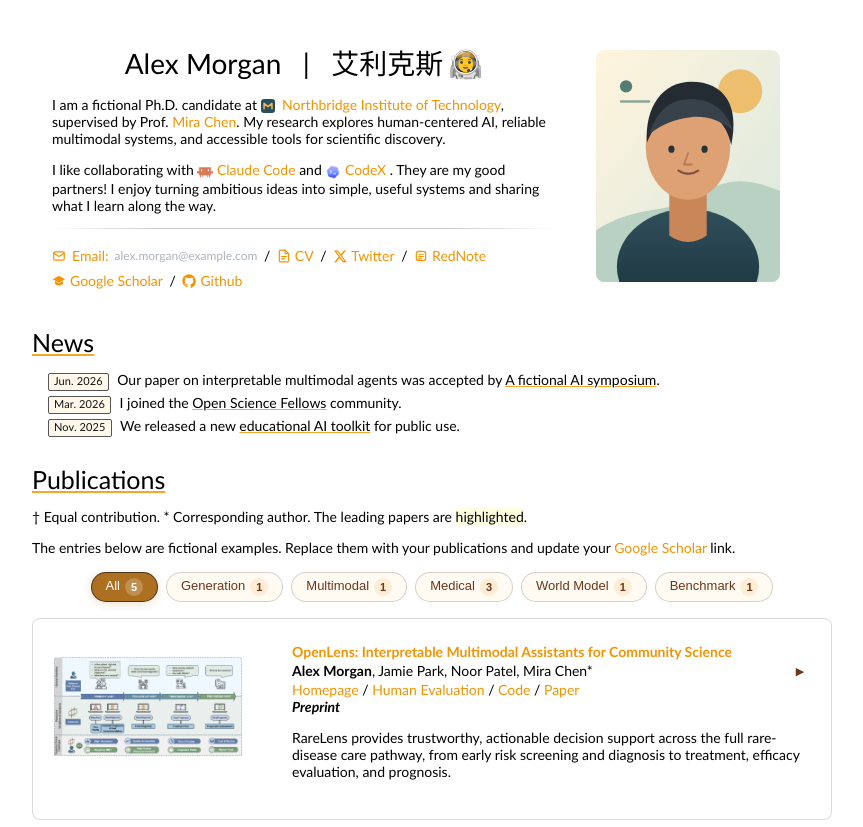
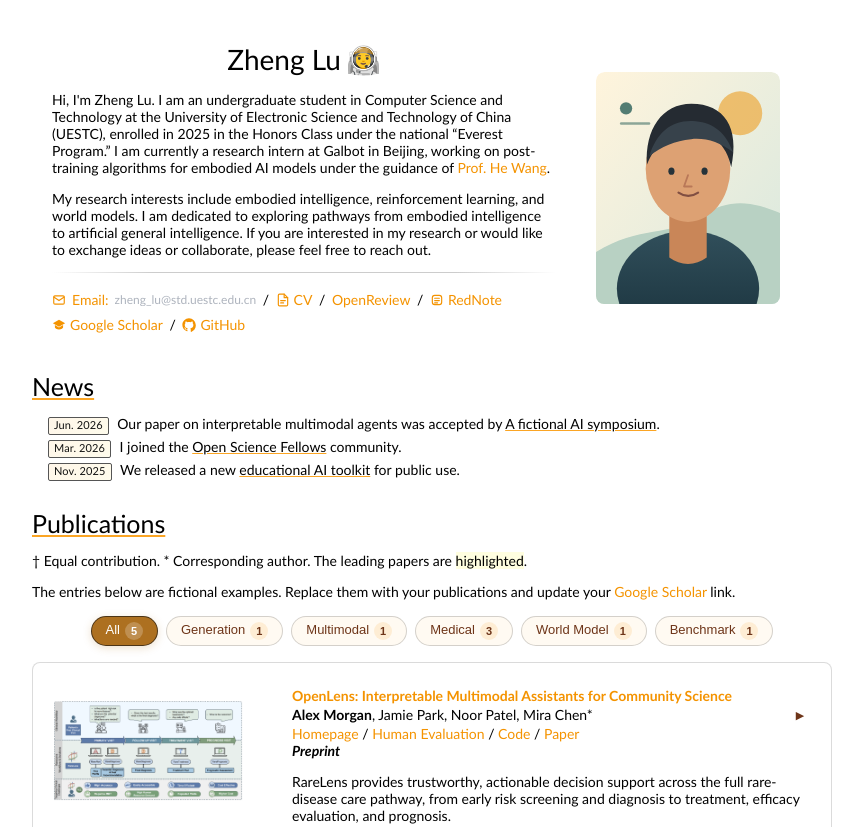
Before and after one commit to Zheng-Lu-CS/Zheng-Lu-CS.github.io, a plain HTML site: page index.html in a window 1280 px wide. Shown: the top 827 px of the page, without its empty margins (208-1071 px from the left). Drawn offline with Linux system fonts and the light colour scheme.

Commit message:
Update Zheng Lu biography and contact links

```diff
--- a/index.html
+++ b/index.html
@@ -1,8 +1,8 @@
 <!DOCTYPE HTML>
 <html lang="en">
 <head><meta http-equiv="Content-Type" content="text/html; charset=UTF-8">
-  <title>Alex Morgan | Personal Homepage Template</title>
-  <meta name="author" content="Alex Morgan">
+  <title>Zheng Lu | Academic Homepage</title>
+  <meta name="author" content="Zheng Lu">
   <meta name="viewport" content="width=device-width, initial-scale=1">
   <link rel="stylesheet" type="text/css" href="stylesheet.css">
   <link rel="icon" type="image/svg+xml" href="images/template/avatar.svg">
@@ -23,43 +23,26 @@
           <tr style="padding:0px">
             <td style="padding:2.5%;width:68%;vertical-align:middle">
               <p style="text-align:center">
-                <name>Alex Morgan &nbsp | &nbsp 艾利克斯<span id="astronaut-btn" style="cursor: pointer; margin-left: 5px;" title="Copy bio">🧑‍🚀</span></name>
+                <name>Zheng Lu<span id="astronaut-btn" style="cursor: pointer; margin-left: 5px;" title="Copy bio">🧑‍🚀</span></name>
               </p>
-			<p>
-			  I am a fictional Ph.D. candidate at
-			  <img
-			    src="images/template/institute.svg"
-			    alt="Northbridge Institute logo"
-			    style="height:1em; vertical-align:middle; margin-right:4px;"
-			  >
-			  <a href="#">Northbridge Institute of Technology</a>, supervised by Prof.
-			  <a href="#">Mira Chen</a>. My research explores human-centered AI, reliable multimodal systems, and accessible tools for scientific discovery.
-			</p>
-			<p>
-				I like collaborating with
-				<a href="https://github.com/anthropics/claude-code">
-				  <img src="images/icon/claudecode.png" alt="Claude Code icon" style="height:16px; vertical-align:middle;">
-				  Claude Code
-				</a>
-				and
-				<a href="https://github.com/openai/codex">
-				  <img src="images/icon/codex.png" alt="Codex icon" style="height:16px; vertical-align:middle;">
-				  CodeX
-				</a>
-				. They are my good partners! I enjoy turning ambitious ideas into simple, useful systems and sharing what I learn along the way.
-			</p>
+              <p class="bio-paragraph">
+                Hi, I'm Zheng Lu. I am an undergraduate student in Computer Science and Technology at the University of Electronic Science and Technology of China (UESTC), enrolled in 2025 in the Honors Class under the national &ldquo;Everest Program.&rdquo; I am currently a research intern at Galbot in Beijing, working on post-training algorithms for embodied AI models under the guidance of <a href="https://hughw19.github.io/">Prof. He Wang</a>.
+              </p>
+              <p class="bio-paragraph">
+                My research interests include embodied intelligence, reinforcement learning, and world models. I am dedicated to exploring pathways from embodied intelligence to artificial general intelligence. If you are interested in my research or would like to exchange ideas or collaborate, please feel free to reach out.
+              </p>
 			<div style="width: 100%; height: 1px; background: linear-gradient(to right, transparent, #ccc 20%, #ccc 80%, transparent); margin: 10px 0;"></div>
 
               <p class="contact-links">
                 <span class="contact-line">
-                <a href="mailto:alex.morgan@example.com" id="email-copy" class="email-link" title="Click to copy email">
+                <a href="mailto:zheng_lu@std.uestc.edu.cn" id="email-copy" class="email-link" title="Click to copy email">
                   <svg aria-hidden="true" viewBox="0 0 24 24" fill="none" stroke="currentColor" stroke-width="2" stroke-linecap="round" stroke-linejoin="round">
                     <rect x="3" y="5" width="18" height="14" rx="2"></rect>
                     <path d="m3 7 9 6 9-6"></path>
                   </svg>
-                  Email: <span class="contact-sub">alex.morgan@example.com</span>
+                  Email: <span class="contact-sub">zheng_lu@std.uestc.edu.cn</span>
                 </a> &nbsp/&nbsp
-                <a href="#" title="Replace with your CV">
+                <a href="cv.pdf" title="Curriculum Vitae" target="_blank" rel="noopener noreferrer">
                   <svg aria-hidden="true" viewBox="0 0 24 24" fill="none" stroke="currentColor" stroke-width="2" stroke-linecap="round" stroke-linejoin="round">
                     <path d="M14 2H6a2 2 0 0 0-2 2v16a2 2 0 0 0 2 2h12a2 2 0 0 0 2-2V8Z"></path>
                     <path d="M14 2v6h6"></path>
@@ -68,13 +51,8 @@
                   </svg>
                   CV
                 </a> &nbsp/&nbsp
-				<a href="#" title="Replace with your social profile">
-                  <svg aria-hidden="true" viewBox="0 0 24 24" fill="currentColor">
-                    <path d="M18.9 2.5h3.4l-7.4 8.5 8.7 11.5h-6.8l-5.3-7-6.1 7H2l7.9-9L1.6 2.5h7l4.8 6.4 5.5-6.4Zm-1.2 18h1.9L7.6 4.4h-2l12.1 16.1Z"></path>
-                  </svg>
-                  Twitter
-                </a> &nbsp/&nbsp
-				<a href="#" title="Replace with your social profile">
+				<a href="https://openreview.net/profile?id=~Zheng_Lu11" title="OpenReview profile">OpenReview</a> &nbsp/&nbsp
+				<a href="https://www.xiaohongshu.com/user/profile/69b0efc5000000003201f8a5" title="RedNote profile">
                   <svg aria-hidden="true" viewBox="0 0 24 24" fill="none" stroke="currentColor" stroke-width="2" stroke-linecap="round" stroke-linejoin="round">
                     <rect x="4" y="4" width="16" height="16" rx="4"></rect>
                     <path d="M8 9h8"></path>
@@ -85,7 +63,7 @@
                 </a>
                 </span>
                 <span class="contact-line">
-                <a href="#" title="Replace with your Scholar profile">
+                <a href="https://scholar.google.com/citations?user=8BOq9eUAAAAJ" title="Google Scholar profile">
                   <svg aria-hidden="true" viewBox="0 0 24 24" fill="currentColor">
                     <path d="M12 3 1.5 9 12 15 22.5 9 12 3Z"></path>
                     <path d="M5 12.1v4.2c0 1.2 3.1 3.2 7 3.2s7-2 7-3.2v-4.2l-7 4-7-4Z"></path>
@@ -93,17 +71,17 @@
                   Google Scholar
                 </a>
                 &nbsp/&nbsp
-                <a href="#" title="Replace with your GitHub profile">
+                <a href="https://github.com/Zheng-Lu-CS" title="GitHub profile">
                   <svg aria-hidden="true" viewBox="0 0 24 24" fill="currentColor">
                     <path d="M12 .5C5.7.5.6 5.6.6 11.9c0 5 3.3 9.3 7.9 10.8.6.1.8-.3.8-.6v-2c-3.2.7-3.9-1.4-3.9-1.4-.5-1.3-1.3-1.7-1.3-1.7-1.1-.7.1-.7.1-.7 1.2.1 1.8 1.2 1.8 1.2 1 .1.5 2.7 3.2 1.9.1-.8.4-1.3.8-1.6-2.6-.3-5.3-1.3-5.3-5.7 0-1.3.5-2.3 1.2-3.1-.1-.3-.5-1.6.1-3.1 0 0 1-.3 3.2 1.2.9-.3 1.9-.4 2.9-.4s2 .1 2.9.4c2.2-1.5 3.2-1.2 3.2-1.2.6 1.5.2 2.8.1 3.1.8.9 1.2 1.8 1.2 3.1 0 4.4-2.7 5.4-5.3 5.7.4.4.8 1.1.8 2.2v3.2c0 .3.2.7.8.6 4.6-1.5 7.9-5.8 7.9-10.8C23.4 5.6 18.3.5 12 .5Z"></path>
                   </svg>
-                  Github
+                  GitHub
                 </a>
                 </span>
 			  </p>
             </td>
             <td style="padding:2.5%;width:40%;max-width:40%">
-              <img style="width:85%;max-width:85%;border-radius:8px;" alt="Abstract placeholder portrait for a fictional person" src="images/template/avatar.svg">
+              <img style="width:85%;max-width:85%;border-radius:8px;" alt="Placeholder portrait" src="images/template/avatar.svg">
             </td>
           </tr>
         </tbody></table>
@@ -297,13 +275,13 @@
 
             // 复制简介功能
             document.getElementById('astronaut-btn').addEventListener('click', function(e) {
-              const text = "Alex Morgan is a fictional Ph.D. candidate at Northbridge Institute of Technology. Their research explores human-centered AI, reliable multimodal systems, and accessible tools for scientific discovery. This profile is sample content for a reusable personal homepage template.";
+              const text = Array.from(document.querySelectorAll('#about .bio-paragraph')).map(p => p.textContent.replace(/\s+/g, ' ').trim()).join('\n\n');
               copyText(text, e);
             });
 
             document.getElementById('email-copy').addEventListener('click', function(e) {
               e.preventDefault();
-              copyText('alex.morgan@example.com', e);
+              copyText('zheng_lu@std.uestc.edu.cn', e);
             });
 
           </script>
@@ -886,15 +864,15 @@
       <div class="mountain-content">
         <h2>Keep Exploring</h2>
         <p class="mountain-sub">Do what matters, even when it's hard.</p>
-        <a href="mailto:alex.morgan@example.com" class="mountain-cta">
+        <a href="mailto:zheng_lu@std.uestc.edu.cn" class="mountain-cta">
           <svg viewBox="0 0 24 24" fill="currentColor" aria-hidden="true"><path d="M8 5v14l11-7z"/></svg>
           <span>Get in Touch</span>
         </a>
         <p class="mountain-footnote">
-          <span>Alex Morgan | Fictional template profile</span>
-          <span class="mountain-updated">Last updated: <!-- LAST_UPDATED_START -->July 30, 2026<!-- LAST_UPDATED_END -->.</span>
+          <span>Zheng Lu | Academic Homepage</span>
+          <span class="mountain-updated">Last updated: <!-- LAST_UPDATED_START -->October 7, 2026<!-- LAST_UPDATED_END -->.</span>
           <span class="mountain-template">
-            This is a reusable personal homepage template. Replace the fictional sample content with your own.
+            Built with a personal homepage template.
           </span>
         </p>
       </div>
@@ -908,7 +886,7 @@
     </svg>
   </button>
 
-  <div id="toast" class="toast-message">✅复制完成</div>
+  <div id="toast" class="toast-message">Copied!</div>
 
   <script>
     // Back to Top
```
